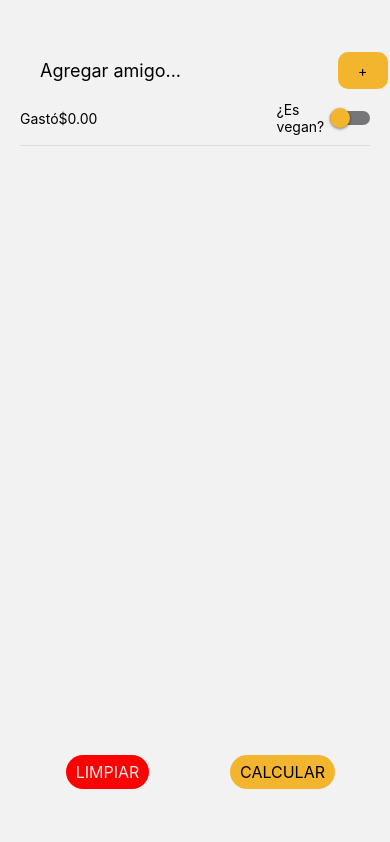
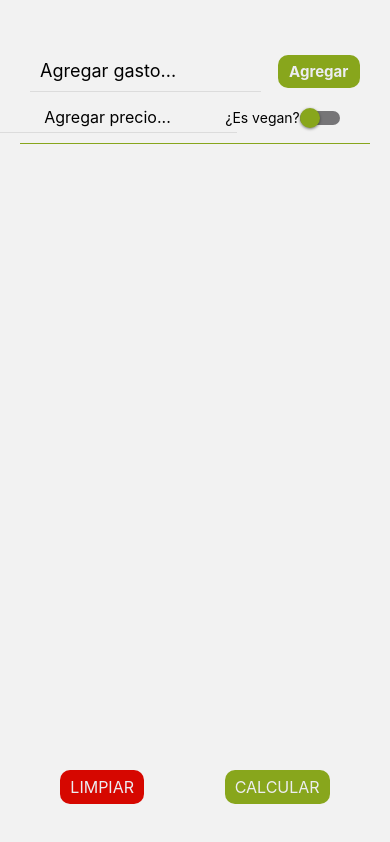
Before and after one commit to NicoPicotto/Vegan-Split, a React Native app: screen /Home in a window 390 px wide. Built offline with nearby package versions, Linux system fonts and the light colour scheme.

Commit message:
Modal del item

```diff
--- a/src/Components/Button/styles.js
+++ b/src/Components/Button/styles.js
@@ -1,16 +1,15 @@
-import {StyleSheet} from 'react-native';
+import { StyleSheet } from 'react-native';
 
 export const styles = StyleSheet.create({
 	container: {
-    flex: 1,
 		alignItems: 'center',
-    marginBottom: 15,
-    elevation: 5,
 	},
+
 	textButton: {
 		fontSize: 16,
 		paddingHorizontal: 10,
 		paddingVertical: 7,
-    borderRadius: 20,
+		borderRadius: 10,
+		elevation: 2,
 	},
 });
--- /dev/null
+++ b/src/Components/DeleteModal/index.js
@@ -0,0 +1,38 @@
+import { View, Text, Modal, Button } from 'react-native';
+import React from 'react';
+import { styles } from './styles';
+import CustomButton from '../Button';
+
+const DeleteModal = ({
+	selectedItem,
+	onHandleDeleteItem,
+	visible,
+	onHandleCerrar,
+}) => {
+	return (
+		<Modal animationType='fade' visible={visible}>
+			<View style={styles.modalContainerContent}>
+				<View style={styles.modalContent}>
+					<Text style={styles.nombreModal}>{selectedItem.value} </Text>
+					<Text style={styles.precioModal}>$ {selectedItem.gasto}</Text>
+				</View>
+				<View style={styles.modalButton}>
+					<CustomButton
+						textButton='ELIMINAR'
+						bgColor='#D60700'
+						textColor='#ecedf1'
+						onPressProp={() => onHandleDeleteItem(selectedItem.id)}
+					/>
+					<CustomButton
+						textButton='CERRAR'
+						bgColor='grey'
+						textColor='#ecedf1'
+						onPressProp={onHandleCerrar}
+					/>
+				</View>
+			</View>
+		</Modal>
+	);
+};
+
+export default DeleteModal;
--- /dev/null
+++ b/src/Components/DeleteModal/styles.js
@@ -0,0 +1,31 @@
+import { StyleSheet } from 'react-native';
+
+export const styles = StyleSheet.create({
+	modalContainerContent: {
+		flex: 1,
+		justifyContent: 'center',
+		alignItems: 'center',
+		marginTop: 22,
+	},
+	modalContent: {
+		flexDirection: 'row',
+		alignItems: 'center',
+	},
+	modalButton: {
+		marginVertical: 20,
+		display: 'flex',
+		flexDirection: 'row',
+		width: '70%',
+		justifyContent: 'space-around',
+	},
+
+	nombreModal: {
+		fontSize: 18,
+	},
+	precioModal: {
+		fontSize: 18,
+		fontWeight: 'bold',
+    color: "#88A61C",
+
+	},
+});
--- a/src/Components/Input/index.js
+++ /dev/null
@@ -1,21 +0,0 @@
-import { View, TextInput } from 'react-native';
-import React from 'react';
-import { styles } from './styles';
-
-const FriendInput = ({ handleOnChangeText, value, ...props }) => {
-	return (
-		<View>
-			<TextInput
-				{...props}
-				placeholder='Agregar amigo...'
-				onChangeText={(text) => handleOnChangeText(text)}
-				autoCorrect={false}
-				autoFocus={true}
-				value={value}
-				style={styles.textInput}
-			/>
-		</View>
-	);
-};
-
-export default FriendInput;
--- a/src/Components/Input/styles.js
+++ /dev/null
@@ -1,8 +0,0 @@
-import { StyleSheet } from 'react-native';
-
-export const styles = StyleSheet.create({
-	textInput: {
-		padding: 10,
-		fontSize: 18,
-	},
-});
--- a/src/Screens/Home/Index.js
+++ b/src/Screens/Home/Index.js
@@ -6,17 +6,19 @@ import {
 	FlatList,
 	Switch,
 	TextInput,
-	Modal,
+	StatusBar,
 } from 'react-native';
 import React, { useState } from 'react';
 import { styles } from './styles';
-import FriendInput from '../../Components/Input';
 import CustomButton from '../../Components/Button';
+import DeleteModal from '../../Components/DeleteModal';
 
 const Home = ({ navigation }) => {
 	const [text, setTextItem] = useState('');
 	const [itemList, setItemList] = useState([]);
+	const [selectedItem, setSelectedItem] = useState([]);
 	const [isEnabled, setIsEnabled] = useState(false);
+	const [modalDeleteVisible, setDeleteModalVisible] = useState(false);
 	const [vegan, setVegan] = useState(false);
 	const [gasto, setGasto] = useState('');
 
@@ -56,57 +58,77 @@ const Home = ({ navigation }) => {
 		}
 	};
 
-	//Función para entrar al detalle
-	const onSelectDetail = (item) => {
-		navigation.navigate('Detail', {
-			name: item.name,
-		});
-	};
-
-	//Funcion para borrar item
+	//Funcion para borrar todos los items
 	const deleteAll = () => {
 		setItemList([]);
 	};
 
+	//Función para borrar un item
+	const handleDeleteItem = (id) => {
+		const newList = itemList.filter((itemList) => itemList.id !== id);
+		setSelectedItem({});
+		setItemList(newList);
+		setDeleteModalVisible(!modalDeleteVisible);
+	};
+
+	//Función para cerrar modal
+	const cerrarModal = () => {
+		setDeleteModalVisible(!modalDeleteVisible);
+	};
+
+	const onHandleDeleteModal = (id) => {
+		setSelectedItem(itemList.find((itemList) => itemList.id === id));
+		setDeleteModalVisible(!modalDeleteVisible);
+		console.log('Selected item: ', selectedItem);
+	};
+
 	return (
 		<View style={styles.container}>
+			<StatusBar
+				animated={true}
+				backgroundColor='#ecedf1'
+				hidden={false}
+				barStyle={'dark-content'}
+			/>
 			<View style={styles.inputContainer}>
 				<TextInput
-					placeholder='Agregar amigo...'
+					placeholder='Agregar gasto...'
 					onChangeText={handleOnChangeInput}
 					autoCorrect={false}
 					value={text}
 					style={styles.textInput}
 				/>
 				<TouchableOpacity style={styles.button} onPress={() => addItem()}>
-					<Text>+</Text>
+					<Text style={styles.textButton}>Agregar</Text>
 				</TouchableOpacity>
 			</View>
 			<View style={styles.settingsContainer}>
-				<Text>Gastó</Text>
+				<View style={styles.settingsPrice}>
 					<TextInput
-					placeholder='$0.00'
+						placeholder='Agregar precio...'
 						keyboardType='numeric'
 						onChangeText={handleOnChangeGasto}
 						number={gasto}
 						value={gasto}
+						style={styles.priceInput}
 					/>
+				</View>
+				<View style={styles.settingsVegan}>
 					<Text>¿Es vegan?</Text>
 					<Switch
-					trackColor={{ false: '#767577', true: '#f3b52e' }}
-					thumbColor={isEnabled ? '#f3b52e' : '#f3b52e'}
+						trackColor={{ false: '#767577', true: '#D5D977' }}
+						thumbColor={isEnabled ? '#88A61C' : '#88A61C'}
 						onValueChange={toggleSwitch}
 						value={isEnabled}
 					/>
+				</View>
 			</View>
 			<FlatList
 				data={itemList}
 				style={styles.listContainer}
 				renderItem={({ item }) => (
 					<TouchableOpacity
-						onPress={() => {
-							onSelectDetail(item);
-						}}
+						onPress={() => onHandleDeleteModal(item.id)}
 						style={styles.touchableContainer}
 					>
 						<Text style={styles.itemsAgregados}>{item.value}</Text>
@@ -120,18 +142,24 @@ const Home = ({ navigation }) => {
 				)}
 				keyExtractor={(item) => item.id}
 			/>
+			<DeleteModal
+				onHandleDeleteItem={handleDeleteItem}
+				visible={modalDeleteVisible}
+				selectedItem={selectedItem}
+				onHandleCerrar={cerrarModal}
+			/>
 			<View style={styles.buttonContainer}>
 				<CustomButton
 					textButton='LIMPIAR'
-					bgColor='red'
+					bgColor='#D60700'
 					textColor='#ecedf1'
 					onPressProp={deleteAll}
 				/>
 				<CustomButton
 					textButton='CALCULAR'
-					bgColor='#f3b52e'
-					textColor='black'
-					onPressProp={onSelectDetail}
+					bgColor='#88A61C'
+					textColor='#ecedf1'
+					onPressProp={null}
 				/>
 			</View>
 		</View>
--- a/src/Screens/Home/styles.js
+++ b/src/Screens/Home/styles.js
@@ -15,23 +15,28 @@ export const styles = StyleSheet.create({
 		justifyContent: 'space-between',
 	},
 	button: {
-		width: '15%',
+		width: '25%',
 		alignItems: 'center',
 		justifyContent: 'center',
-		backgroundColor: '#f3b52e',
-		padding: 10,
+		backgroundColor: '#88A61C',
+		padding: 7,
 		borderRadius: 10,
 		elevation: 2,
+	},
+	textButton: {
+		color: '#ecedf1',
+		fontWeight: 'bold',
+		fontSize: 15,
 	},
 	buttonContainer: {
 		flexDirection: 'row',
 		width: '100%',
 		alignItems: 'center',
-		justifyContent: 'space-between',
+		justifyContent: 'space-around',
 	},
 	listContainer: {
 		width: '90%',
-		marginVertical: 20,
+		marginVertical: 10,
 	},
 	touchableContainer: {
 		flexDirection: 'row',
@@ -43,32 +48,63 @@ export const styles = StyleSheet.create({
 		elevation: 2,
 	},
 	itemsAgregados: {
-		fontSize: 18,
+		fontSize: 16,
 		fontWeight: 'bold',
+		width: '50%',
 	},
 	gasto: {
 		fontSize: 16,
+		width: '20%',
+		textAlign: 'right',
 	},
 	vegan: {
-		fontSize: 16,
-		color: 'green',
+		fontSize: 13,
+		backgroundColor: '#88A61C',
+		color: 'white',
+		paddingVertical: 3,
+		paddingHorizontal: 5,
 	},
 	noVegan: {
-		fontSize: 16,
-		color: 'red',
+		fontSize: 13,
+		backgroundColor: '#D60700',
+		color: 'white',
+		paddingVertical: 3,
+		paddingHorizontal: 5,
 	},
 	textInput: {
 		padding: 10,
 		fontSize: 18,
+		width: '70%',
+		borderBottomColor: 'gainsboro',
+		borderBottomWidth: 1,
 	},
 	settingsContainer: {
 		width: '100%',
 		flexDirection: 'row',
 		alignItems: 'center',
-		justifyContent: 'space-around',
+		justifyContent: 'space-evenly',
+		borderBottomColor: '#88A61C',
+		borderBottomWidth: 1,
+		paddingBottom: 10,
+	},
+	settingsPrice: {
+		width: '50%',
+		flexDirection: 'row',
+		alignItems: 'center',
+		justifyContent: 'center',
+	},
+	priceInput: {
+		fontSize: 16,
 		borderBottomColor: 'gainsboro',
 		borderBottomWidth: 1,
-		paddingBottom: 10,
+		padding: 5,
+		textAlign: 'center',
+	},
+	settingsVegan: {
+		width: '50%',
+		flexDirection: 'row',
+		alignItems: 'center',
+		justifyContent: 'center',
 	},
 	centeredView: {
 		flex: 1,
@@ -76,39 +112,4 @@ export const styles = StyleSheet.create({
 		alignItems: 'center',
 		marginTop: 22,
 	},
-	modalView: {
-		margin: 20,
-		backgroundColor: 'white',
-		borderRadius: 20,
-		padding: 35,
-		alignItems: 'center',
-		shadowColor: '#000',
-		shadowOffset: {
-			width: 0,
-			height: 2,
-		},
-		shadowOpacity: 0.25,
-		shadowRadius: 4,
-		elevation: 5,
-	},
-	modalButton: {
-		borderRadius: 20,
-		padding: 10,
-		elevation: 2,
-	},
-	buttonOpen: {
-		backgroundColor: '#F194FF',
-	},
-	buttonClose: {
-		backgroundColor: '#2196F3',
-	},
-	textStyle: {
-		color: 'white',
-		fontWeight: 'bold',
-		textAlign: 'center',
-	},
-	modalText: {
-		marginBottom: 15,
-		textAlign: 'center',
-	},
 });
```
Also changed, not shown: src/Components/Button/index.js (+6 -5 lines), src/Components/ItemList/index.js (deleted, +0 -31 lines), src/Components/ItemList/styles.js (deleted, +0 -32 lines). Lines whose indentation alone changed are shown as unchanged.
